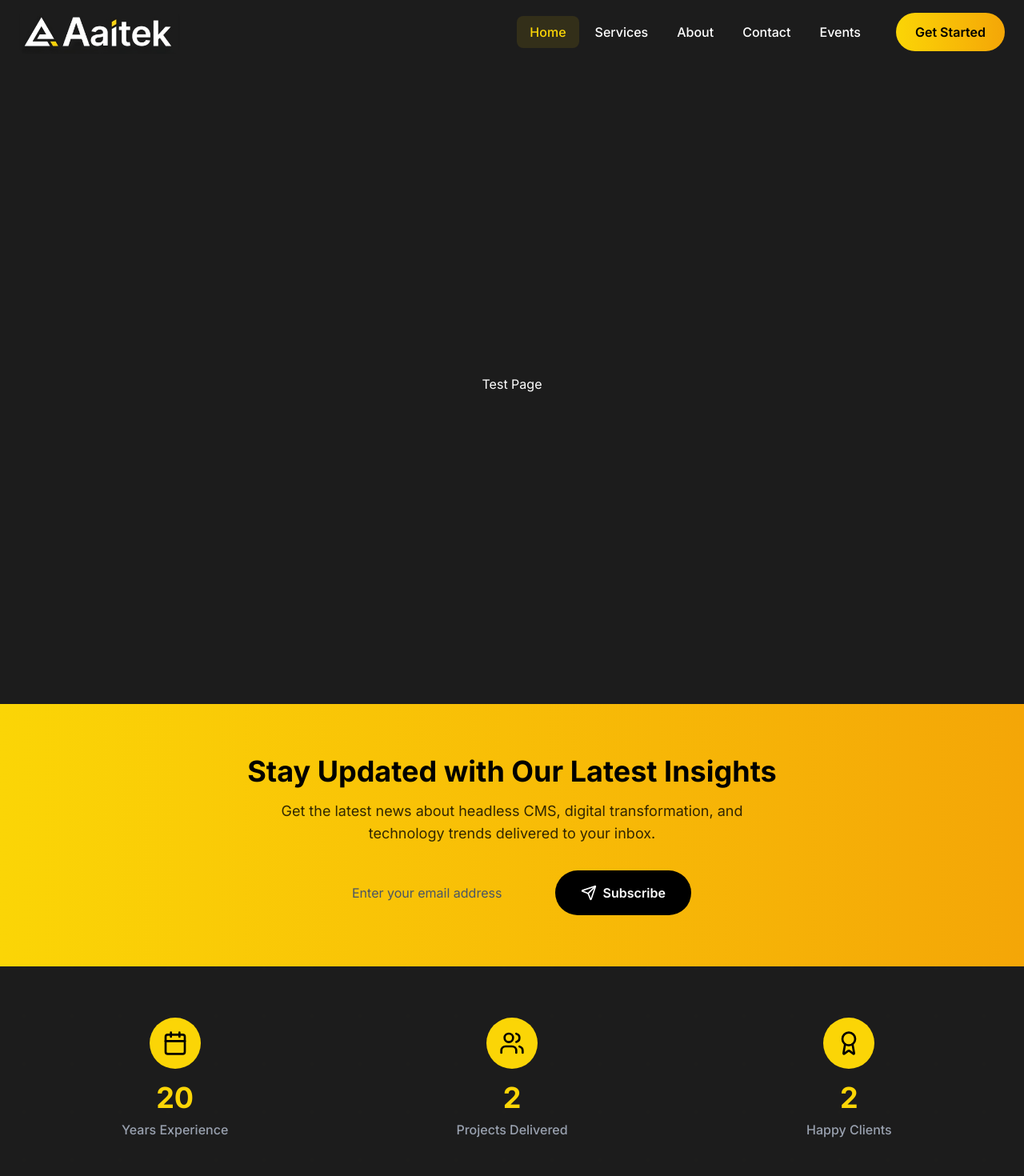
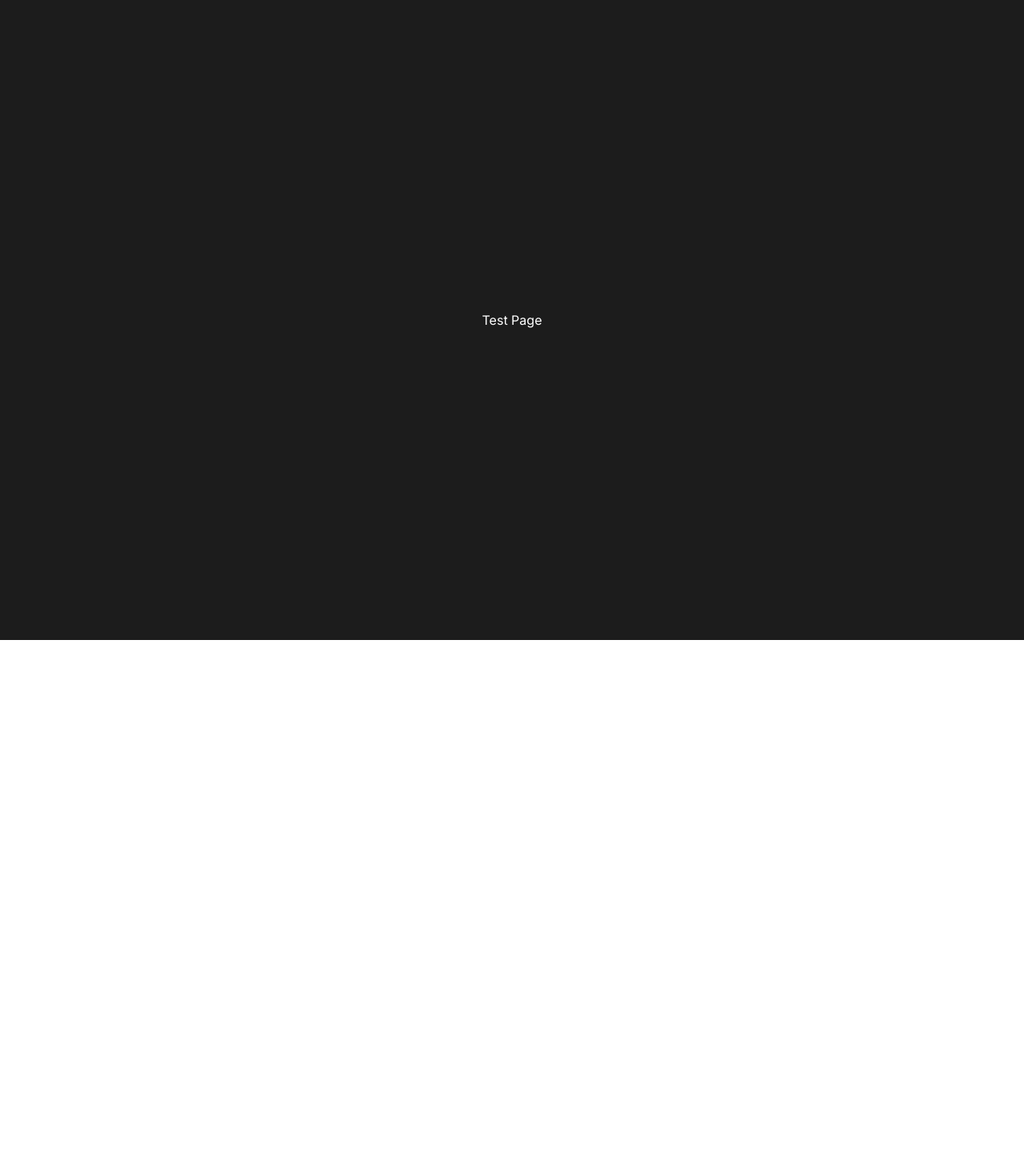
Before and after one commit to Aaitek/Website, a Next.js app in the folder fe/aaitek/: page / in a window 1280 px wide. Shown: the top 1470 px of the page at 80% size. After the commit the page ends 800 px from the top, so only its background shows below. Built offline with nearby package versions, Linux system fonts and the light colour scheme.

Commit message:
Updated changes

```diff
--- a/fe/aaitek/src/app/layout.tsx
+++ b/fe/aaitek/src/app/layout.tsx
@@ -69,11 +69,11 @@ export default function RootLayout({
   return (
     <html lang="en">
       <body className="bg-white text-gray-900 font-sans">
-        <Navbar />
+        {/* <Navbar /> */}
         <main>
           {children}
         </main>
-        <Footer />
+        {/* <Footer /> */}
       </body>
     </html>
   );
```
